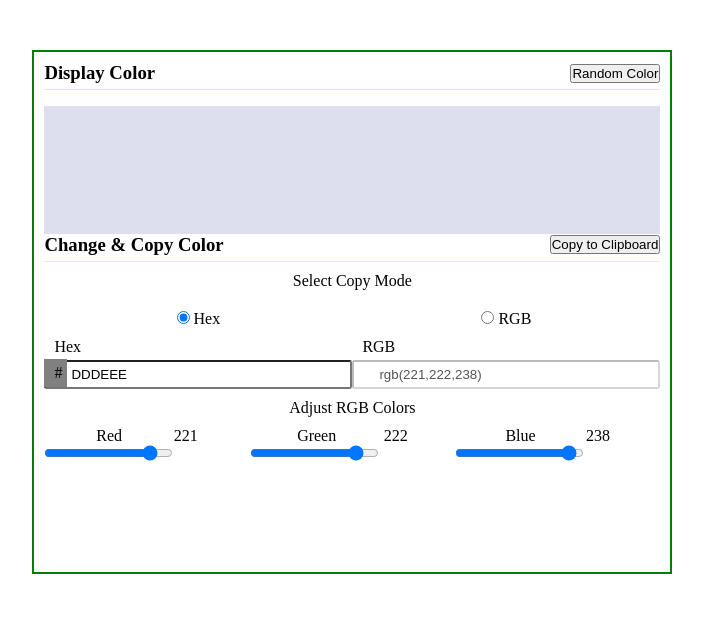
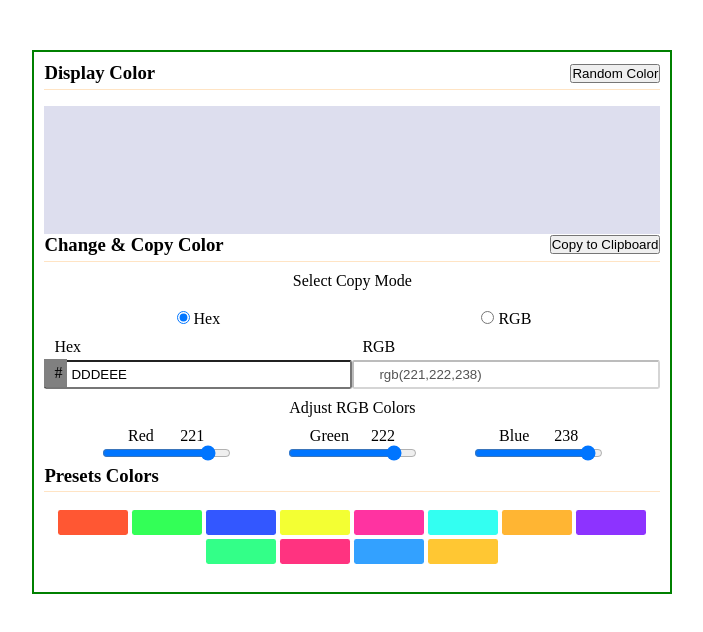
Before and after one commit to Mijan2001/random-color-generator-dynamically, a plain HTML site: page index.html in a window 1280 px wide. Shown: the whole page, without its empty margins (390-1093 px from the left). Drawn offline with Linux system fonts and the light colour scheme.

Commit message:
color preset are added here

```diff
--- a/index.html
+++ b/index.html
@@ -22,7 +22,7 @@
                 /* text-align: center; */
             }
             .container {
-                height: 500px;
+                min-height: 500px;
             }
             .section-header {
                 display: flex;
@@ -128,8 +128,10 @@
             }
             .color-sliders-group {
                 size: 100%;
-                display: grid;
-                grid-template-columns: repeat(3, 1fr);
+                display: flex;
+                /* grid-template-columns: repeat(3, 1fr);
+                 */
+                flex-wrap: wrap;
                 justify-content: space-evenly;
             }
             label {
@@ -138,6 +140,29 @@
             .slider-label-group {
                 display: flex;
                 justify-content: space-evenly;
+            }
+
+            /* color boxex ..................  */
+            .preset-colors {
+                display: flex;
+                flex-wrap: wrap;
+                grid-area: 1rem;
+                justify-content: center;
+                padding: 1rem 0;
+            }
+
+            .color-box {
+                width: 70px;
+                height: 25px;
+                border-radius: 0.15rem;
+                cursor: pointer;
+                transition: all 0.2s;
+                margin: 2px;
+            }
+
+            .color-box:hover {
+                opacity: 0.9;
+                box-shadow: 0px 1px 4px 0 rgba(0, 0, 0, 2);
             }
         </style>
         <!-- css style ends here  -->
@@ -272,6 +297,16 @@
                 </div>
             </section>
             <!-- section2 ends ..................... -->
+
+            <!-- section3 for color plates ......... -->
+            <section class="section">
+                <div class="section-header">
+                    <h3 class="section-title">Presets Colors</h3>
+                </div>
+                <div class="divider"></div>
+                <div class="preset-colors" id="preset-colors"></div>
+            </section>
+            <!-- section3 for color plates ends...... -->
         </div>
 
         <!-- javaScript codes are here ..................... -->
--- a/script.js
+++ b/script.js
@@ -6,10 +6,31 @@ const defaultColor = {
     green: 222,
     blue: 238,
 };
+
+// default color presets .window.........defaultColor...
+const defaultPresetColors = [
+    '#FF5733', // Red
+    '#33FF57', // Green
+    '#3357FF', // Blue
+    '#F3FF33', // Yellow
+    '#FF33A1', // Pink
+    '#33FFF1', // Cyan
+    '#FFB533', // Orange
+    '#8D33FF', // Purple
+    '#33FF88', // Light Green
+    '#FF3380', // Magenta
+    '#33A1FF', // Sky Blue
+    '#FFC733', // Golden
+];
+
 // window onload funcion called
 window.onload = () => {
     main();
     updateColorCodeToDom(defaultColor);
+    displayColorBoxes(
+        document.getElementById('preset-colors'),
+        defaultPresetColors,
+    );
 };
 
 // after clicking bg will be changed................
@@ -156,6 +177,26 @@ function updateColorCodeToDom(color) {
     document.getElementById('color-slider-blue-label').innerHTML = color.blue;
 }
 
+function generateColorBox(color) {
+    const div = document.createElement('div');
+    div.className = 'color-box';
+    div.style.backgroundColor = color;
+    div.setAttribute('data-color', color);
+
+    return div;
+}
+
+/**
+ *
+ * @param {object} parent
+ * @param {Array} colors
+ */
+function displayColorBoxes(parent, colors) {
+    colors.forEach((color) => {
+        const colorBox = generateColorBox(color);
+        parent.appendChild(colorBox);
+    });
+}
 // Utils .....................
 
 // decimal color generator...................
```
